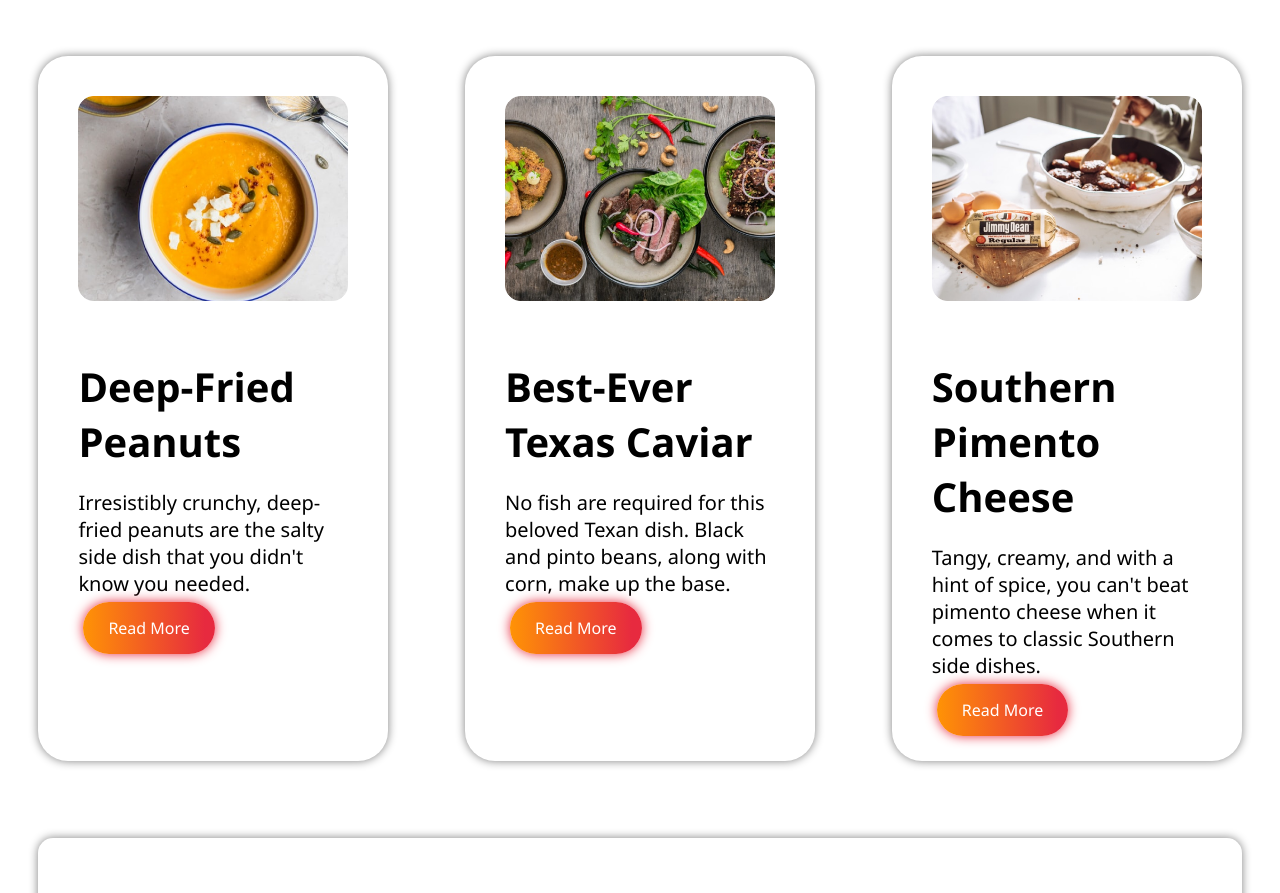
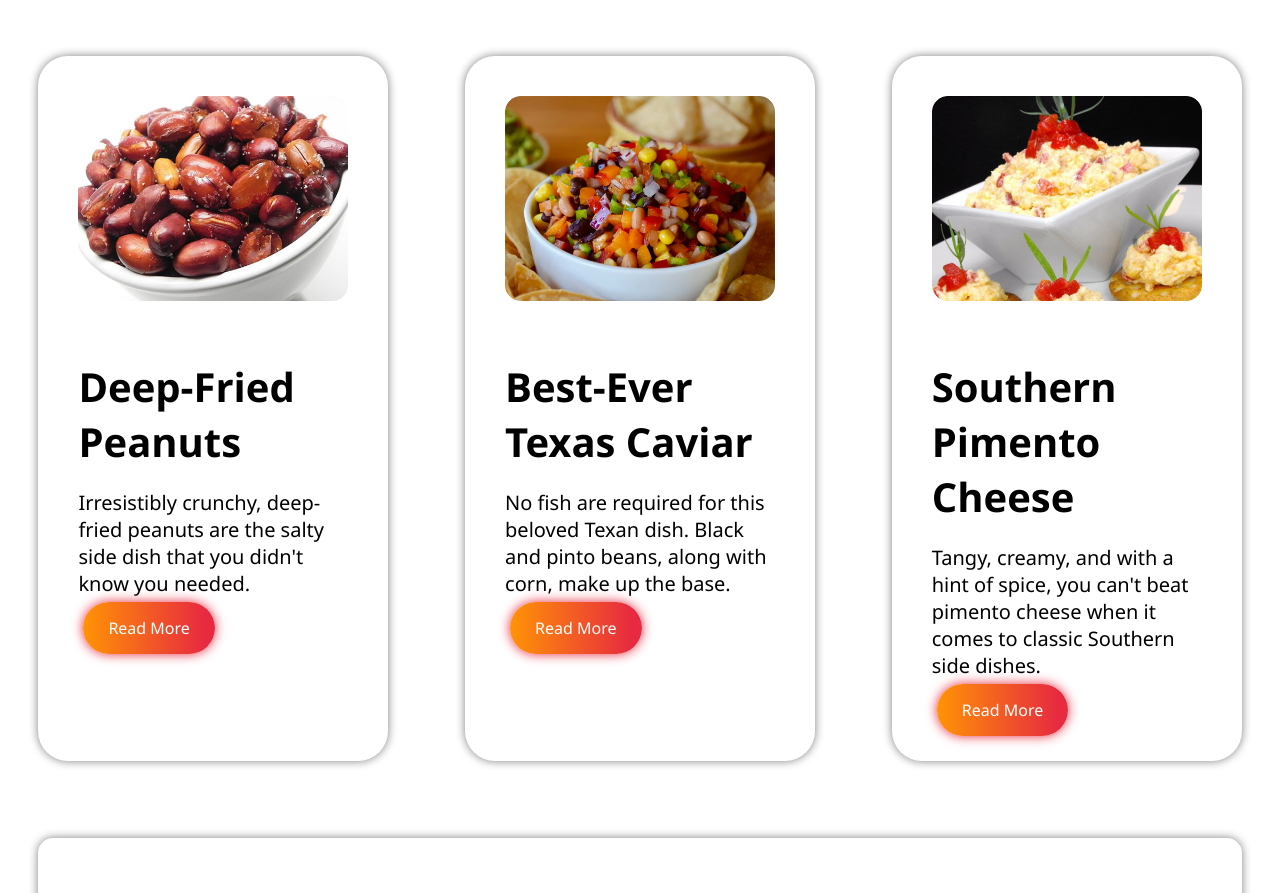
Before and after one commit to TazibSorowar/food-network-main, a plain HTML site: page index.html in a window 1280 px wide. Shown: the part 1947-2840 px from the top of the page. Drawn offline with Linux system fonts and the light colour scheme.

Commit message:
image-edited

```diff
--- a/index.html
+++ b/index.html
@@ -51,19 +51,19 @@
         </div>
         <div class="boxes">
             <div class="box-01">
-                <img src="images/food/Project Cover.png" alt="">
+                <img src="images/food/recipie01.png" alt="">
                 <h4>Deep-Fried Peanuts</h4>
                 <p>Irresistibly crunchy, deep-fried peanuts are the salty side dish that you didn't know you needed.</p>
                 <a class="button" href=https://www.allrecipes.com/recipe/239295/deep-fried-peanuts/ target="blank">Read More</a>
             </div>
             <div class="box-01">
-                <img src="images/food/Project Cover1.jpg" alt="">
+                <img src="images/food/recipie2.png" alt="">
                 <h4>Best-Ever Texas Caviar</h4>
                 <p>No fish are required for this beloved Texan dish. Black and pinto beans, along with corn, make up the base.</p>
                 <a class="button" href="https://www.allrecipes.com/recipe/152270/best-ever-texas-caviar/" target="blank">Read More</a>
             </div>
             <div class="box-01">
-                <img src="images/food/Project Cover.jpg" alt="">
+                <img src="images/food/recipie3.png" alt="">
                 <h4>Southern Pimento Cheese</h4>
                 <p>Tangy, creamy, and with a hint of spice, you can't beat pimento cheese when it comes to classic Southern side dishes.</p>
                 <a class="button" href="https://www.allrecipes.com/recipe/189930/southern-pimento-cheese/" target="blank">Read More</a>
@@ -90,7 +90,5 @@
             <h3><span class="added-color">Food</span> Hub</h3>
             <p>Eat healthy to live healthy. Live healthy to live happy.</p>
         </footer>
-
-
 </body>
 </html>
```
Also changed, not shown: images/food/healthy-texas-caviar-recipe.jpg (added), images/food/image (1).jpeg (added), images/food/image (2).jpeg (added), images/food/image.jpeg (added), images/food/recipie01.png (added), images/food/recipie2.png (added), images/food/recipie3.png (added).
